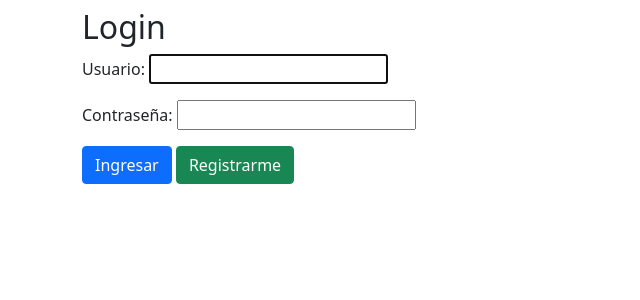
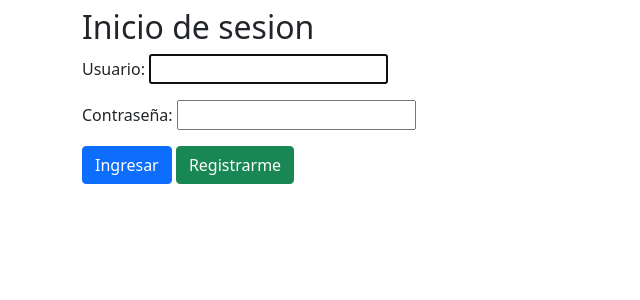
Before and after one commit to starkymc/Portafolio, a Django app: page /signin/ in a window 1280 px wide. Shown: the top 300 px of the page, without its empty margins (0-640 px from the left). Run offline with Django 4.2, Linux system fonts and the light colour scheme.

Commit message:
comentado login_required

```diff
--- a/portafoliopersonal/templates/login.html
+++ b/portafoliopersonal/templates/login.html
@@ -9,7 +9,7 @@
 {% endblock %}
 
 {% block content %}
-  <h2>Login</h2>
+  <h2>Inicio de sesion</h2>
   {{ msg }}
   <form method="post">
     {% csrf_token %}
--- a/portafoliopersonal/views.py
+++ b/portafoliopersonal/views.py
@@ -58,7 +58,7 @@ def signin(request):
 
 
 # MUESTRA MENSAJE DE BIENVENIDA AL USUARIO
-@login_required
+#@login_required -> si para entrar sera requerido iniciar sesion
 def profile(request):
     return render(request, 'index.html') #profile
 
```
